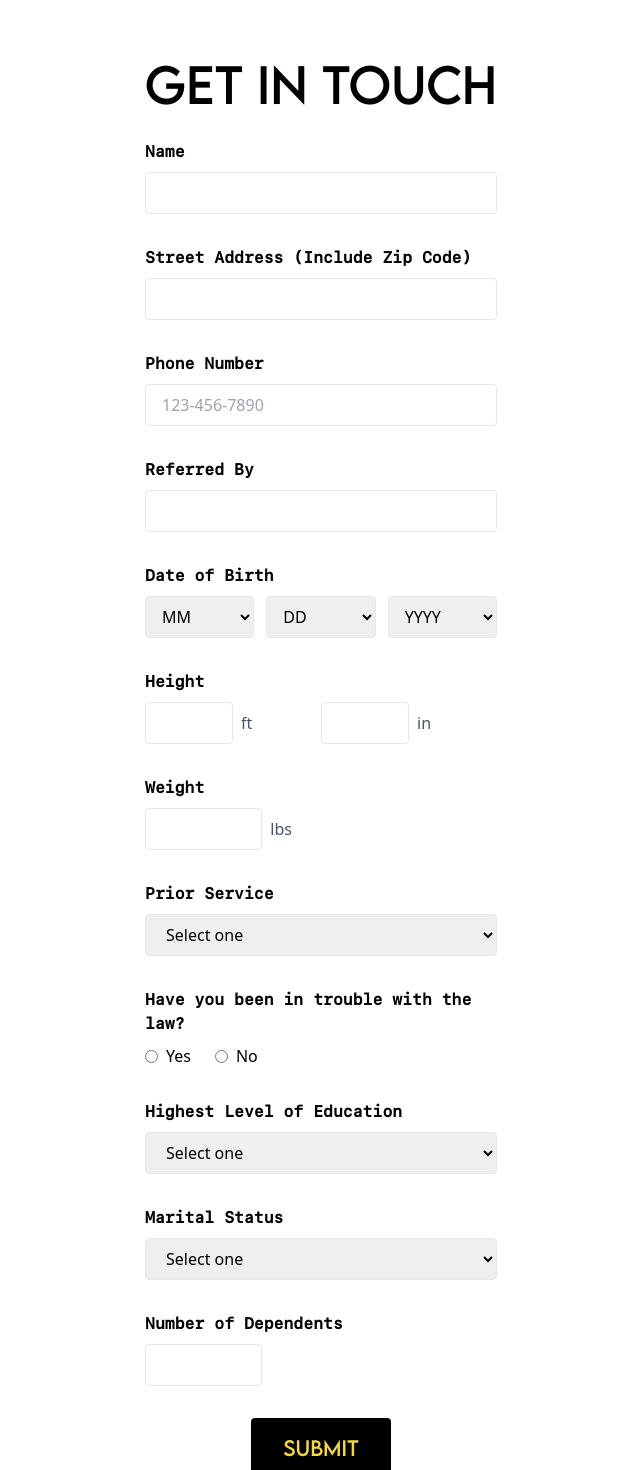
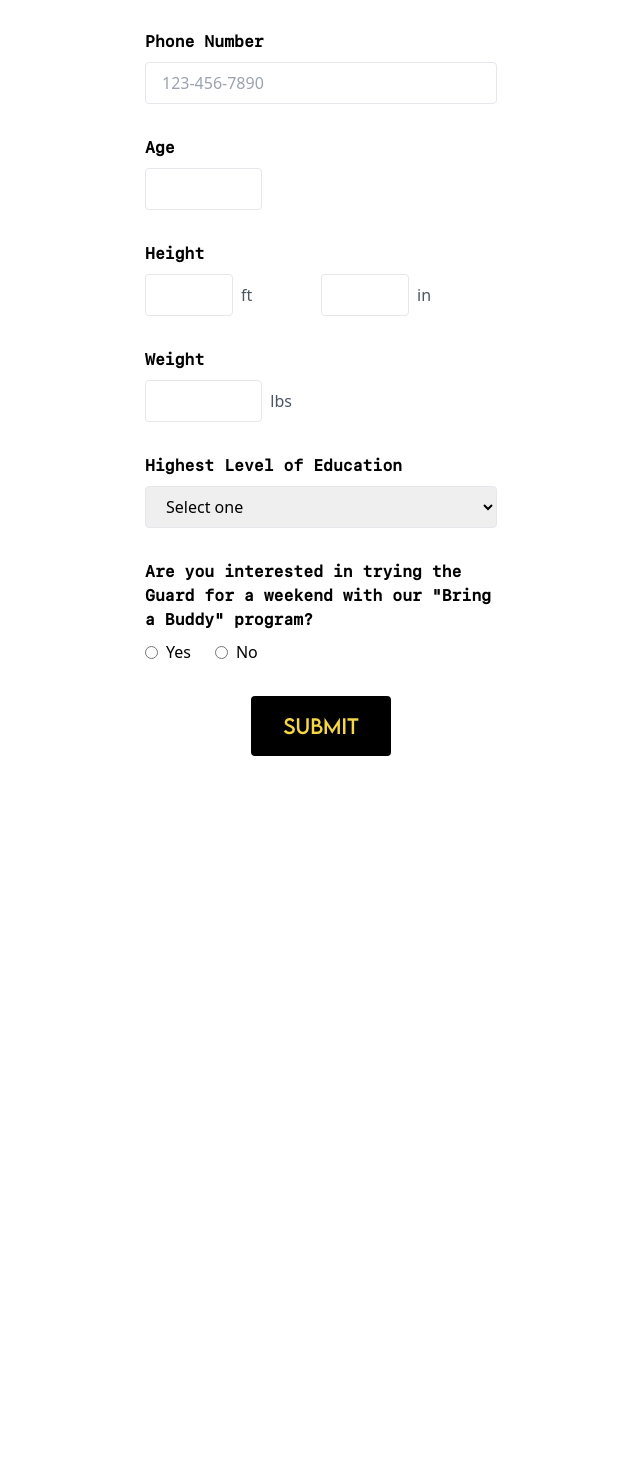
Before and after one commit to bendoza/flng-recruiting, an Angular app: page / in a window 1280 px wide. Shown: the part 1040-2510 px from the top of the page, without its empty margins (319-959 px from the left). After the commit the page ends 1844 px from the top, so only its background shows below. Built offline with nearby package versions, Linux system fonts and the light colour scheme.

Commit message:
sit down meeting changes

```diff
--- a/src/app/recruiting/recruiting.component.html
+++ b/src/app/recruiting/recruiting.component.html
@@ -19,34 +19,23 @@
 		Portrait Placeholder
 	</div>
 
-	<div class="mt-12 font-sfmono_l text-lg text-center px-24 tracking-tighter">
-		As a recruiter for the Florida Army National Guard, I bring over 15 years of active duty experience and a deep commitment to helping others find purpose through service. Throughout my military career, I’ve seen firsthand the powerful impact the Guard can have on someone's life — from building discipline and confidence to opening doors through education and career training. Now, I'm proud to help others in Florida discover the same opportunities that shaped my journey. Every conversation is a chance to connect someone with a path of growth, service, and lasting impact — and that's what drives me every day.
-	</div>
-
 	<div class="text-3xl font-lemon text-[#f5d745] text-center pt-16 px-4">SSG Benjamin Mendoza</div>
-	<div class="text-base tracking-tighter font-sfmono_l text-black text-center px-4">National Guard Recruiter, Fort Myers</div>
+	<div class="text-base tracking-tighter font-sfmono_l text-black text-center px-4">National Guard Recruiter, Tampa</div>
 	<div class="text-base tracking-tighter font-sfmono_l text-black text-center px-4 pt-8">benjamin.mendoza3.mil&#64;army.mil</div>
-	<div class="text-base tracking-tighter font-sfmono_l text-black text-center px-4 pt-4">352-219-8680</div>
+	<div class="text-base tracking-tighter font-sfmono_l text-black text-center px-4 pt-4">
+        <a href="tel:+12399803610" class="hover:underline">239-980-3610</a>
+    </div>
 
 	<div class="text-5xl font-lemon text-black text-center pt-24">Get in Touch</div>
 
 	<form class="max-w-md mx-auto mt-8 px-12 flex flex-col gap-8 text-left text-black" #contactForm="ngForm" (ngSubmit)="submitForm(contactForm)">
         <!-- Name -->
         <div>
-            <h3 class="text-base font-sfmono_m font-bold mb-2">Name</h3>
+            <h3 class="text-base font-sfmono_m font-bold mb-2">Your Name</h3>
             <input name="name" [(ngModel)]="formData.name" #nameCtrl="ngModel" type="text" required
                 class="border px-4 py-2 rounded w-full"
                 [ngClass]="invalidClass(nameCtrl)" />
             <div *ngIf="(nameCtrl.touched || submitted) && nameCtrl.invalid" class="mt-1 text-sm text-red-600">A valid name is required.</div>
-        </div>
-
-        <!-- Address -->
-        <div>
-            <h3 class="text-base font-sfmono_m font-bold mb-2">Street Address (Include Zip Code)</h3>
-            <input name="address" [(ngModel)]="formData.address" #addrCtrl="ngModel" type="text" required
-                class="border px-4 py-2 rounded w-full"
-                [ngClass]="invalidClass(addrCtrl)" />
-            <div *ngIf="(addrCtrl.touched || submitted) && addrCtrl.invalid" class="mt-1 text-sm text-red-600">A valid address is required.</div>
         </div>
 
         <!-- Phone -->
@@ -69,41 +58,17 @@
             <div *ngIf="(phoneCtrl.touched || submitted) && phoneCtrl.errors?.['required']" class="mt-1 text-sm text-red-600">A valid phone number is required.</div>
         </div>
 
-        <!-- Referred By (optional, no message) -->
+        <!-- Age -->
         <div>
-            <h3 class="text-base font-sfmono_m font-bold mb-2">Referred By</h3>
-            <input name="referred_by" [(ngModel)]="formData.referred_by" type="text"
-                class="border px-4 py-2 rounded w-full" />
-        </div>
-
-        <!-- DOB -->
-        <div>
-            <h3 class="text-base font-sfmono_m font-bold mb-2">Date of Birth</h3>
-            <div class="grid grid-cols-3 gap-3">
-                <select name="dobMonth" [(ngModel)]="formData.dobMonth" #dobMo="ngModel" required
-                    class="border px-3 py-2 rounded w-full"
-                    [ngClass]="invalidClass(dobMo)">
-                    <option value="" disabled selected>MM</option>
-                    <option *ngFor="let m of months" [value]="m.value">{{ m.label }}</option>
-                </select>
-
-                <select name="dobDay" [(ngModel)]="formData.dobDay" #dobDa="ngModel" required
-                    class="border px-3 py-2 rounded w-full"
-                    [ngClass]="invalidClass(dobDa)">
-                    <option value="" disabled selected>DD</option>
-                    <option *ngFor="let d of days" [value]="d">{{ d }}</option>
-                </select>
-
-                <select name="dobYear" [(ngModel)]="formData.dobYear" #dobYr="ngModel" required
-                    class="border px-3 py-2 rounded w-full"
-                    [ngClass]="invalidClass(dobYr)">
-                    <option value="" disabled selected>YYYY</option>
-                    <option *ngFor="let y of years" [value]="y">{{ y }}</option>
-                </select>
+            <h3 class="text-base font-sfmono_m font-bold mb-2">Age</h3>
+            <div class="flex items-center gap-2">
+                <input name="age" [(ngModel)]="formData.age" #ageCtrl="ngModel" type="number"
+                    min="0" step="1" required inputmode="numeric"
+                    (keydown)="blockNonNumeric($event)"
+                    class="border px-4 py-2 rounded w-1/3"
+                    [ngClass]="invalidClass(ageCtrl)" />
             </div>
-            <div *ngIf="(dobMo.touched || dobDa.touched || dobYr.touched || submitted) && (dobMo.invalid || dobDa.invalid || dobYr.invalid)" class="mt-1 text-sm text-red-600">
-                A valid date of birth is required.
-            </div>
+            <div *ngIf="(ageCtrl.touched || submitted) && ageCtrl.invalid" class="mt-1 text-sm text-red-600">Your age is required.</div>
         </div>
 
         <!-- Height -->
@@ -172,49 +137,6 @@
             <div *ngIf="(wlbs.touched || submitted) && wlbs.invalid" class="mt-1 text-sm text-red-600">Weight is required.</div>
         </div>
 
-        <!-- Prior Service -->
-        <div>
-            <h3 class="text-base font-sfmono_m font-bold mb-2">Prior Service</h3>
-            <select name="prior_service" [(ngModel)]="formData.prior_service" #ps="ngModel" required
-                class="border px-4 py-2 rounded w-full"
-                [ngClass]="invalidClass(ps)">
-                <option value="" disabled selected>Select one</option>
-                <option>Never Served</option>
-                <option>Prior Service</option>
-                <option>Prior Service and I have a current VA disability rating</option>
-                <option>Prior Service but I was discharged before my contract was over</option>
-                <option>Currently Serving</option>
-            </select>
-            <div *ngIf="(ps.touched || submitted) && ps.invalid" class="mt-1 text-sm text-red-600">An answer for prior service is required.</div>
-        </div>
-
-        <!-- Law Trouble -->
-        <div>
-            <h3 class="text-base font-sfmono_m font-bold mb-2">Have you been in trouble with the law?</h3>
-            <div class="flex items-center gap-6"
-                [class.invalid-group]="((lt.touched && lt.invalid) || (submitted && lt.invalid))">
-                <label class="inline-flex items-center gap-2">
-                    <input type="radio" name="law_trouble" [(ngModel)]="formData.law_trouble" #lt="ngModel" [value]="'yes'" required />
-                    <span>Yes</span>
-                </label>
-                <label class="inline-flex items-center gap-2">
-                    <input type="radio" name="law_trouble" [(ngModel)]="formData.law_trouble" [value]="'no'" required />
-                    <span>No</span>
-                </label>
-            </div>
-            <div *ngIf="(lt.touched || submitted) && lt.invalid" class="mt-1 text-sm text-red-600">Please choose Yes or No.</div>
-        </div>
-
-        <!-- Law Trouble Explanation -->
-        <div *ngIf="formData.law_trouble === 'yes'">
-            <h3 class="text-base font-sfmono_m font-bold mb-2">Explain</h3>
-            <textarea name="law_trouble_exp" [(ngModel)]="formData.law_trouble_exp" #lte="ngModel"
-                rows="5" [required]="formData.law_trouble === 'yes'"
-                class="border px-4 py-2 rounded w-full"
-                [ngClass]="invalidClass(lte)"></textarea>
-            <div *ngIf="(lte.touched || submitted) && lte.invalid" class="mt-1 text-sm text-red-600">An explanation is required.</div>
-        </div>
-
         <!-- Education -->
         <div>
             <h3 class="text-base font-sfmono_m font-bold mb-2">Highest Level of Education</h3>
@@ -233,43 +155,20 @@
             <div *ngIf="(edu.touched || submitted) && edu.invalid" class="mt-1 text-sm text-red-600">An answer for education is required.</div>
         </div>
 
-        <!-- Marital Status -->
+        <!-- Bring a Buddy -->
         <div>
-            <h3 class="text-base font-sfmono_m font-bold mb-2">Marital Status</h3>
-            <select name="marital" [(ngModel)]="formData.marital" #mar="ngModel" required
-                class="border px-4 py-2 rounded w-full"
-                [ngClass]="invalidClass(mar)">
-                <option value="" disabled selected>Select one</option>
-                <option>Single and never married</option>
-                <option>Married</option>
-                <option>Divorced</option>
-                <option>Widowed</option>
-            </select>
-            <div *ngIf="(mar.touched || submitted) && mar.invalid" class="mt-1 text-sm text-red-600">Marital Status is required.</div>
-        </div>
-
-        <!-- Dependents -->
-        <div>
-            <h3 class="text-base font-sfmono_m font-bold mb-2">Number of Dependents</h3>
-            <input
-                name="dependents"
-                [(ngModel)]="formData.dependents"
-                #dep="ngModel"
-                type="number"
-                min="0"
-                step="1"
-                required
-                inputmode="numeric"
-                (keydown)="blockNonNumeric($event)"
-                class="border px-4 py-2 rounded w-1/3"
-                [ngClass]="invalidClass(dep)"
-            />
-            <div *ngIf="(dep.touched || submitted) && dep.errors?.['required']" class="mt-1 text-sm text-red-600">
-                Dependents is required.
+            <h3 class="text-base font-sfmono_m font-bold mb-2">Are you interested in trying the Guard for a weekend with our "Bring a Buddy" program?</h3>
+            <div class="flex items-center gap-6">
+                <label class="inline-flex items-center gap-2">
+                    <input type="radio" name="bring_a_buddy" [(ngModel)]="formData.bring_a_buddy" #lt="ngModel" [value]="'yes'" required />
+                    <span>Yes</span>
+                </label>
+                <label class="inline-flex items-center gap-2">
+                    <input type="radio" name="bring_a_buddy" [(ngModel)]="formData.bring_a_buddy" [value]="'no'" required />
+                    <span>No</span>
+                </label>
             </div>
-            <div *ngIf="(dep.touched || submitted) && dep.errors?.['min']" class="mt-1 text-sm text-red-600">
-                Must be 0 or greater.
-            </div>
+            <div *ngIf="(lt.touched || submitted) && lt.invalid" class="mt-1 text-sm text-red-600">Please choose Yes or No.</div>
         </div>
 
         <!-- Submit -->
--- a/src/app/recruiting/recruiting.component.ts
+++ b/src/app/recruiting/recruiting.component.ts
@@ -1,4 +1,4 @@
-import { Component, OnInit } from '@angular/core';
+import { Component } from '@angular/core';
 import { FormsModule } from '@angular/forms';
 import { CommonModule } from '@angular/common';
 import { HttpClientModule, HttpClient } from '@angular/common/http';
@@ -10,7 +10,7 @@ import { HttpClientModule, HttpClient } from '@angular/common/http';
 	templateUrl: './recruiting.component.html',
 	styleUrl: './recruiting.component.css'
 })
-export class RecruitingComponent implements OnInit {
+export class RecruitingComponent {
 	constructor(private http: HttpClient) {}
 
 	url = 'http://localhost:443/SendEmail';
@@ -18,44 +18,18 @@ export class RecruitingComponent implements OnInit {
 	// UI state
 	submitted = false;
 
-	// DOB selects
-	months = [
-		{ value: '01', label: '01' }, { value: '02', label: '02' }, { value: '03', label: '03' },
-		{ value: '04', label: '04' }, { value: '05', label: '05' }, { value: '06', label: '06' },
-		{ value: '07', label: '07' }, { value: '08', label: '08' }, { value: '09', label: '09' },
-		{ value: '10', label: '10' }, { value: '11', label: '11' }, { value: '12', label: '12' }
-	];
-	days: number[] = [];
-	years: number[] = [];
-
 	formData = {
 		name: '',
 		phone: '',
-		referred_by: '',
-		address: '',
+		age: '',
 		heightFeet: '',
 		heightInches: '',
 		weightLbs: '',
-		dobMonth: '',
-		dobDay: '',
-		dobYear: '',
-		DOB: '',
 		height: '',
 		weight: '',
-		law_trouble: '',
-		law_trouble_exp: '',
 		education: '',
-		marital: '',
-		dependents: '',
-		prior_service: '',
-		message: ''
+		bring_a_buddy: '',
 	};
-
-	ngOnInit(): void {
-		const currentYear = new Date().getFullYear();
-		for (let y = currentYear; y >= 1950; y--) this.years.push(y);
-		this.updateDays();
-	}
 
 	// Red border helper
 	// in RecruitingComponent
@@ -75,19 +49,6 @@ export class RecruitingComponent implements OnInit {
 			c ? `${a}-${b}-${c}` : b ? `${a}-${b}` : a;
 	}
 
-	// Days depend on month/year
-	updateDays() {
-		const m = parseInt(this.formData.dobMonth || '1', 10);
-		const y = parseInt(this.formData.dobYear || '2000', 10);
-		const count = new Date(y, m, 0).getDate(); // last day of month
-		this.days = Array.from({ length: count }, (_, i) => i + 1);
-		// clamp selected day if needed
-		if (this.formData.dobDay) {
-			const d = parseInt(this.formData.dobDay, 10);
-			if (d > count) this.formData.dobDay = String(count);
-		}
-	}
-
 	// Blocks e/E/+/-/. while allowing navigation & common shortcuts
 	blockNonNumeric(event: KeyboardEvent): void {
 		const allowed = new Set(['Backspace','Delete','Tab','Escape','Enter','ArrowLeft','ArrowRight','Home','End']);
@@ -101,31 +62,22 @@ export class RecruitingComponent implements OnInit {
 	}
 
 	// Strips anything that isn't a digit from the bound string field
-	enforceDigits(field: 'heightFeet'|'heightInches'|'weightLbs'|'dependents'): void {
+	enforceDigits(field: 'heightFeet'|'heightInches'|'weightLbs'): void {
 		this.formData[field] = (this.formData[field] ?? '').replace(/\D+/g, '');
 	}
 
 	submitForm(form: any) {
 		this.submitted = true;
-		this.updateDays();
 
 		const errors: string[] = [];
 
 		// Required basics
 		if (!this.formData.name.trim()) errors.push('Name is required.');
-		if (!this.formData.address.trim()) errors.push('Address is required.');
 
 		// Phone required + length
 		const phone10 = (this.formData.phone || '').replace(/\D/g, '');
 		if (!phone10) errors.push('Phone number is required.');
 		else if (phone10.length !== 10) errors.push('Phone number must be 10 digits.');
-
-		// DOB required (from selects)
-		if (!this.formData.dobMonth || !this.formData.dobDay || !this.formData.dobYear) {
-			errors.push('Date of Birth is required.');
-		} else {
-			this.formData.DOB = `${this.formData.dobYear}-${this.formData.dobMonth}-${String(this.formData.dobDay).padStart(2, '0')}`;
-		}
 
 		// Height required
 		const feet = Number(this.formData.heightFeet);
@@ -147,16 +99,9 @@ export class RecruitingComponent implements OnInit {
 		}
 
 		// Selects required
-		if (!this.formData.prior_service) errors.push('Prior Service selection is required.');
 		if (!this.formData.education) errors.push('Highest Level of Education is required.');
-		if (!this.formData.marital) errors.push('Marital Status is required.');
 
-		// Law trouble conditional
-		if (!this.formData.law_trouble) {
-			errors.push('Please answer whether you have been in trouble with the law.');
-		} else if (this.formData.law_trouble === 'yes' && !this.formData.law_trouble_exp.trim()) {
-			errors.push('Please explain the law trouble.');
-		}
+		if (!this.formData.bring_a_buddy) errors.push('Please answer the Bring a Buddy question.');
 
 		if (errors.length > 0) {
 			alert('Please fix the following:\n\n' + errors.join('\n'));
@@ -166,17 +111,11 @@ export class RecruitingComponent implements OnInit {
 		const payload = {
 			name: this.formData.name,
 			phone: this.formData.phone,
-			referred_by: this.formData.referred_by,
-			DOB: this.formData.DOB,
+			age: String(this.formData.age),
 			height: this.formData.height,
 			weight: this.formData.weight,
-			law_trouble: this.formData.law_trouble,
-			law_trouble_exp: this.formData.law_trouble_exp,
-			prior_service: this.formData.prior_service,
-			address: this.formData.address,
 			education: this.formData.education,
-			marital: this.formData.marital,
-			dependents: this.formData.dependents
+			BAB: this.formData.bring_a_buddy,
 		};
 
 		this.http.post<{ success: boolean }>(this.url, payload).subscribe({
```
